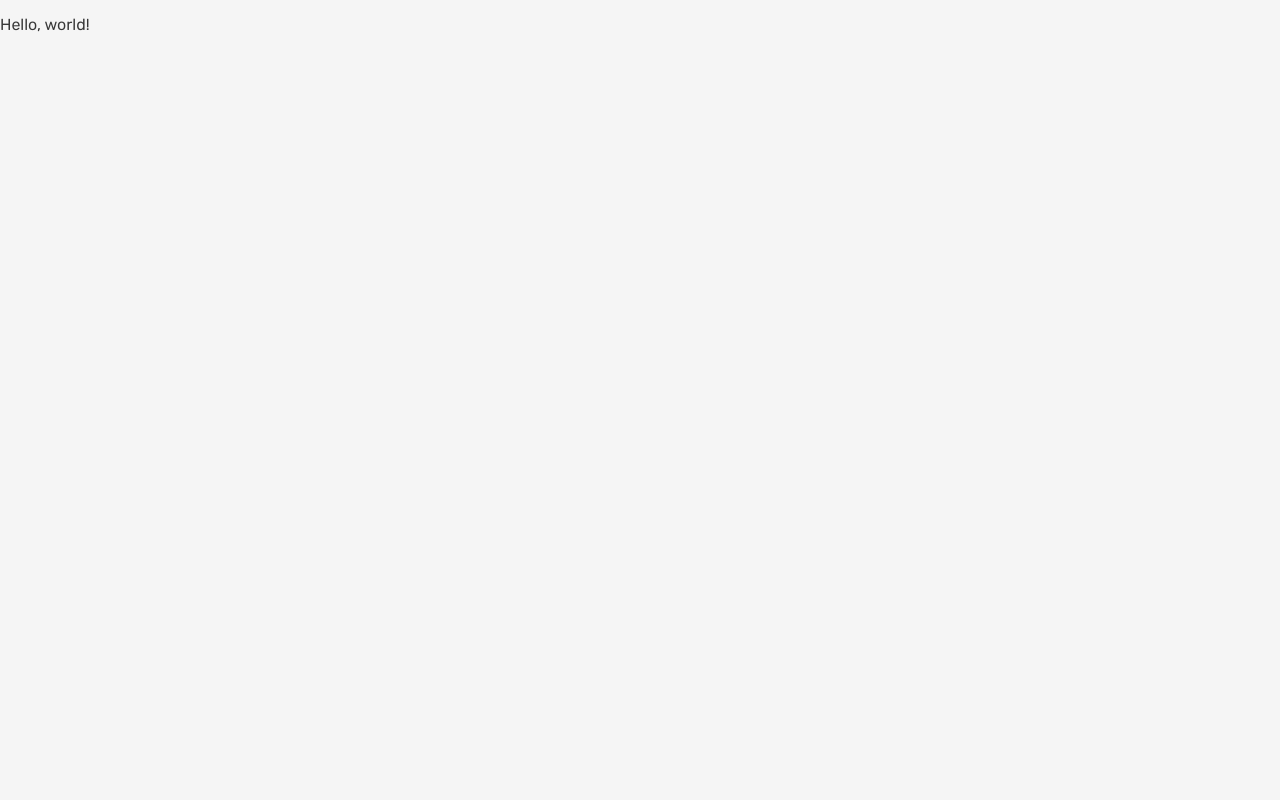
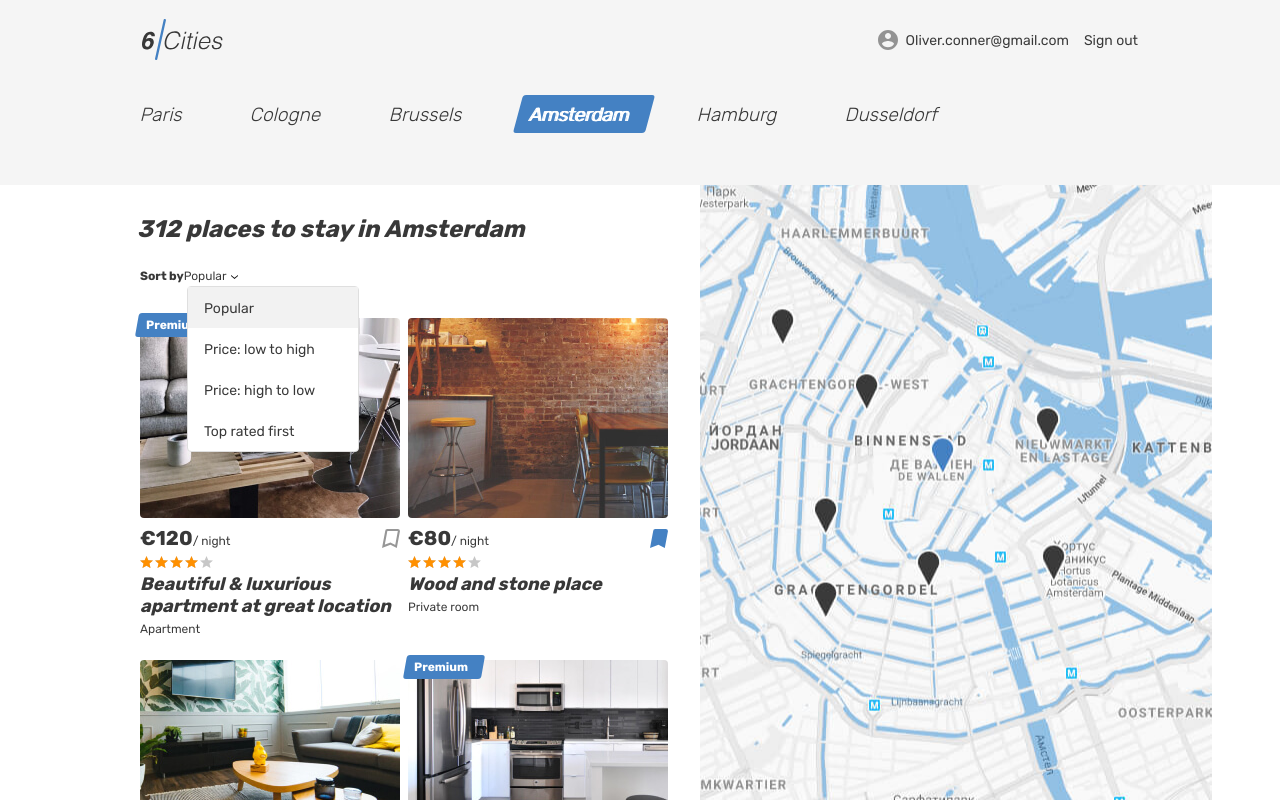
Before and after one commit to vova-learn/1176969-six-cities-7, a React (Create React App) app in the folder project/: page / in a window 1280 px wide. Built offline with nearby package versions, Linux system fonts and the light colour scheme.

Commit message:
Подключит MainScreen к приложению

```diff
--- a/project/src/components/app/app.jsx
+++ b/project/src/components/app/app.jsx
@@ -1,7 +1,8 @@
 import React from 'react';
+import MainScreen from '../main-screen/main-screen';
 
 function App() {
-  return <p>Hello, world!</p>;
+  return <MainScreen />;
 }
 
 export default App;
--- /dev/null
+++ b/project/src/consts.js
@@ -0,0 +1,3 @@
+export const AppElement = {
+  ROOT: document.getElementById('root'),
+};
--- a/project/src/index.js
+++ b/project/src/index.js
@@ -1,9 +1,11 @@
 import React from 'react';
 import ReactDOM from 'react-dom';
 import App from './components/app/app';
+import { AppElement } from './consts';
 
 ReactDOM.render(
   <React.StrictMode>
     <App />
   </React.StrictMode>,
-  document.getElementById('root'));
+  AppElement.ROOT,
+);
```
